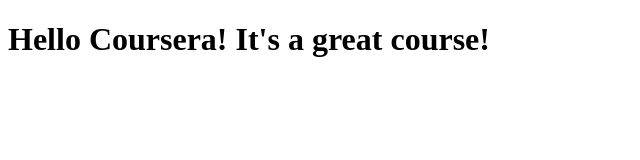
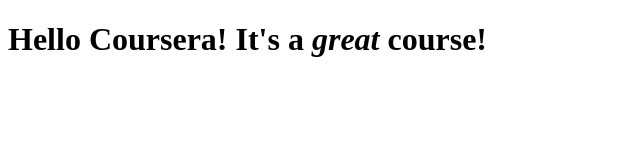
Before and after one commit to martin-johansson/coursera-test, a plain HTML site: page site/index.html in a window 1280 px wide. Shown: the full height of the page, 0-640 px from the left. Drawn offline with Linux system fonts and the light colour scheme.

Commit message:
Another small addition to our page content.

```diff
--- a/site/index.html
+++ b/site/index.html
@@ -4,6 +4,6 @@
 	<title>Hello Coursera!</title>
 </head>
 <body>
-<h1>Hello Coursera! It's a great course!</h1>
+<h1>Hello Coursera! It's a <em>great</em> course!</h1>
 </body>
 </html>
```
